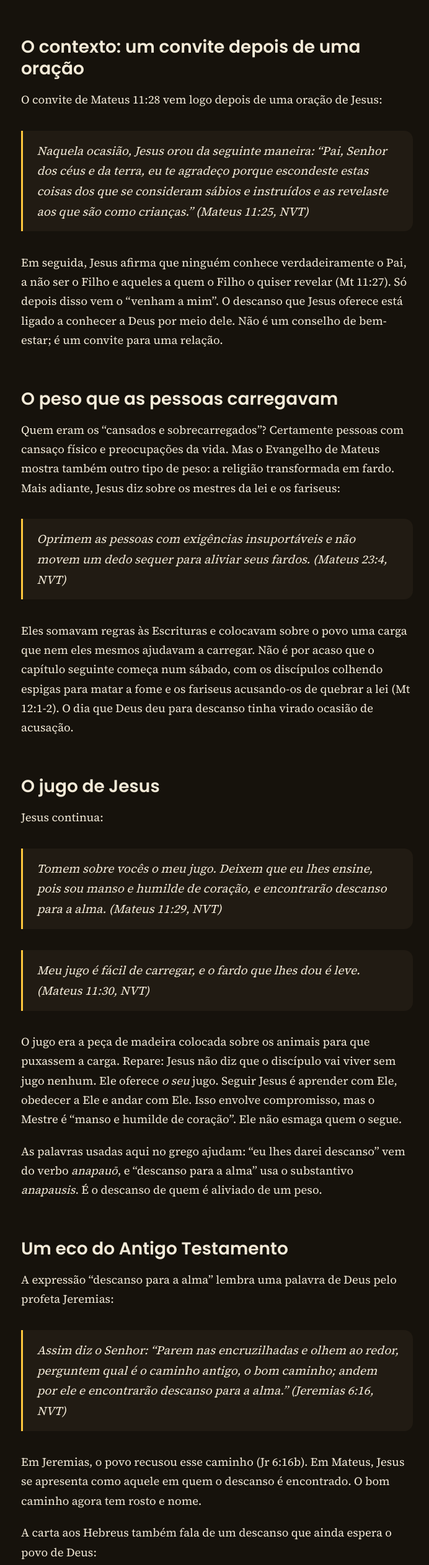
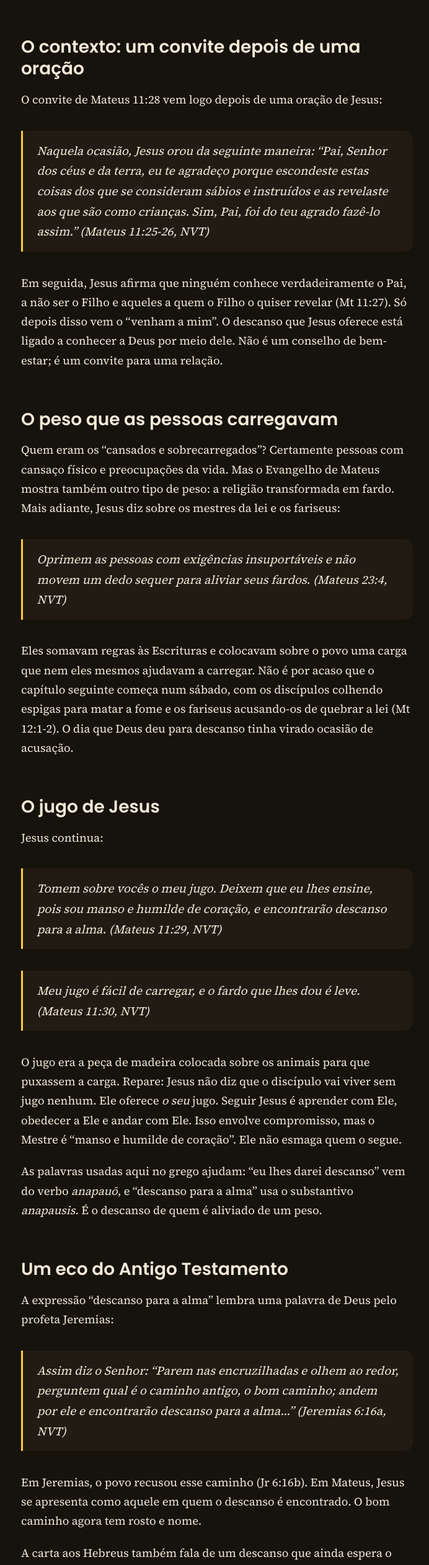
Before and after one commit to eliomarmarcolino/blog-biblia-teologia, an Astro site: page /blog-biblia-teologia/posts/mateus-11-28-o-descanso-que-jesus-oferece in a window 1280 px wide. Shown: the part 825-3350 px from the top of the page at 62% size, without its empty margins (290-982 px from the left). Built offline with nearby package versions, Linux system fonts and the light colour scheme; Astro itself is replaced by a stand-in of ours.

Commit message:
Corrige citações em Mt 11:28 (Mt 11:25-26 e Jr 6:16a)

```diff
--- a/src/content/posts/mateus-11-28-o-descanso-que-jesus-oferece.md
+++ b/src/content/posts/mateus-11-28-o-descanso-que-jesus-oferece.md
@@ -15,7 +15,7 @@ Poucos versículos são tão conhecidos e tão necessários. Pais exaustos, trab
 
 O convite de Mateus 11:28 vem logo depois de uma oração de Jesus:
 
-> Naquela ocasião, Jesus orou da seguinte maneira: "Pai, Senhor dos céus e da terra, eu te agradeço porque escondeste estas coisas dos que se consideram sábios e instruídos e as revelaste aos que são como crianças." (Mateus 11:25, NVT)
+> Naquela ocasião, Jesus orou da seguinte maneira: "Pai, Senhor dos céus e da terra, eu te agradeço porque escondeste estas coisas dos que se consideram sábios e instruídos e as revelaste aos que são como crianças. Sim, Pai, foi do teu agrado fazê-lo assim." (Mateus 11:25-26, NVT)
 
 Em seguida, Jesus afirma que ninguém conhece verdadeiramente o Pai, a não ser o Filho e aqueles a quem o Filho o quiser revelar (Mt 11:27). Só depois disso vem o "venham a mim". O descanso que Jesus oferece está ligado a conhecer a Deus por meio dele. Não é um conselho de bem-estar; é um convite para uma relação.
 
@@ -43,7 +43,7 @@ As palavras usadas aqui no grego ajudam: "eu lhes darei descanso" vem do verbo *
 
 A expressão "descanso para a alma" lembra uma palavra de Deus pelo profeta Jeremias:
 
-> Assim diz o Senhor: "Parem nas encruzilhadas e olhem ao redor, perguntem qual é o caminho antigo, o bom caminho; andem por ele e encontrarão descanso para a alma." (Jeremias 6:16, NVT)
+> Assim diz o Senhor: "Parem nas encruzilhadas e olhem ao redor, perguntem qual é o caminho antigo, o bom caminho; andem por ele e encontrarão descanso para a alma…" (Jeremias 6:16a, NVT)
 
 Em Jeremias, o povo recusou esse caminho (Jr 6:16b). Em Mateus, Jesus se apresenta como aquele em quem o descanso é encontrado. O bom caminho agora tem rosto e nome.
 
```
